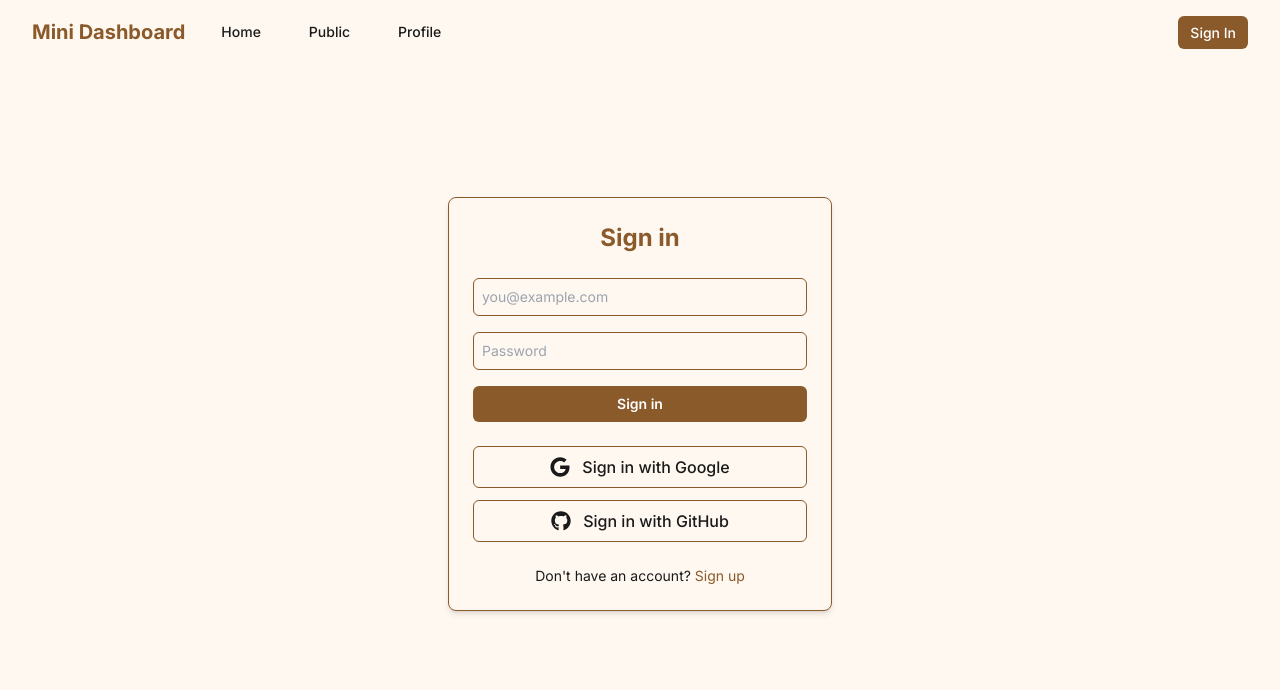
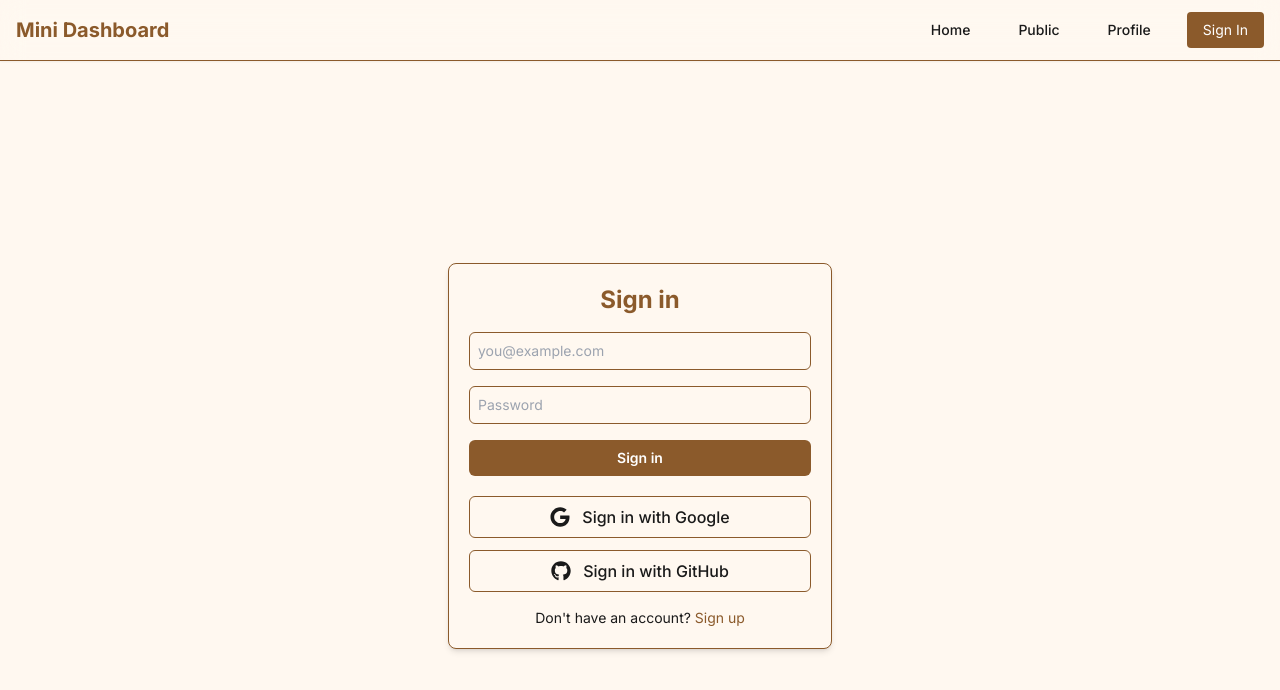
Before and after one commit to Wladyslaw13/Auth-Dashboard, a Next.js app: page /login in a window 1280 px wide. Shown: the top 690 px of the page. Built offline with nearby package versions, Linux system fonts and the light colour scheme; no server answers.

Commit message:
added mobile adaptability and accessibility

```diff
--- a/src/app/(pages)/login/page.tsx
+++ b/src/app/(pages)/login/page.tsx
@@ -54,25 +54,25 @@ export default function LoginPage() {
 				redirect: true,
 			})
 		} catch (err) {
-			setError(`An unexpected error occurred. Please try again. ${err}`)
+			setError(`An unexpected error occurred. ${err}`)
 			setLoading(false)
 		}
 	}
 
 	return (
-		<div className='flex h-[85vh] items-center justify-center bg-[var(--color-bg)] text-[var(--color-text)] transition-colors duration-300 p-4'>
-			<div className='w-full max-w-sm rounded-lg border border-[var(--color-accent)] bg-[var(--color-bg)] p-6 shadow-md space-y-6'>
-				<h2 className='text-center text-2xl font-bold text-[var(--color-accent)]'>
+		<div className='flex min-h-screen items-center justify-center bg-[var(--color-bg)] text-[var(--color-text)] p-4'>
+			<div className='w-full max-w-sm rounded-lg border border-[var(--color-accent)] bg-[var(--color-bg)] p-5 shadow-md'>
+				<h2 className='text-center text-2xl font-bold text-[var(--color-accent)] mb-4'>
 					Sign in
 				</h2>
 
-				{error && (
-					<div className='rounded-md bg-red-100 p-3 text-red-700 text-sm'>
-						{error}
-					</div>
-				)}
+				<form className='flex flex-col gap-4' onSubmit={handleSubmit}>
+					{error && (
+						<div className='rounded-md bg-red-100 p-2 text-red-700 text-sm'>
+							{error}
+						</div>
+					)}
 
-				<form className='space-y-4' onSubmit={handleSubmit}>
 					<input
 						id='email'
 						name='email'
@@ -81,7 +81,7 @@ export default function LoginPage() {
 						autoComplete='email'
 						value={email}
 						onChange={e => setEmail(e.target.value.trim())}
-						className='w-full rounded-md border border-[var(--color-accent)] bg-transparent p-2 text-sm focus:ring-1 focus:ring-[var(--color-accent)]'
+						className='w-full rounded-md border border-[var(--color-accent)] bg-transparent p-2 text-sm focus:outline-none focus-visible:ring-2 focus-visible:ring-[var(--color-accent)]'
 					/>
 					<input
 						id='password'
@@ -91,21 +91,23 @@ export default function LoginPage() {
 						autoComplete='current-password'
 						value={password}
 						onChange={e => setPassword(e.target.value)}
-						className='w-full rounded-md border border-[var(--color-accent)] bg-transparent p-2 text-sm focus:ring-1 focus:ring-[var(--color-accent)]'
+						className='w-full rounded-md border border-[var(--color-accent)] bg-transparent p-2 text-sm focus:outline-none focus-visible:ring-2 focus-visible:ring-[var(--color-accent)]'
 					/>
 
 					<button
 						type='submit'
 						disabled={loading}
-						className='w-full rounded-md bg-[var(--color-accent)] px-4 py-2 text-sm font-semibold text-white hover:opacity-90 disabled:opacity-70'
+						className='w-full rounded-md bg-[var(--color-accent)] px-4 py-2 text-sm font-semibold text-white transition-opacity hover:opacity-90 disabled:opacity-70 focus-visible:ring-2'
 					>
 						{loading ? 'Signing in...' : 'Sign in'}
 					</button>
 				</form>
 
-				<OAuthButtons />
+				<div className='mt-5'>
+					<OAuthButtons />
+				</div>
 
-				<p className='text-center text-sm'>
+				<p className='text-center text-sm mt-4'>
 					Don&apos;t have an account?{' '}
 					<Link
 						href='/register'
--- a/src/app/(pages)/register/page.tsx
+++ b/src/app/(pages)/register/page.tsx
@@ -52,28 +52,27 @@ export default function RegisterPage() {
 				const resJson = await response.json()
 				setError(resJson?.message || 'Registration failed')
 			}
-		} catch (error) {
-			setError(error instanceof Error ? error.message : 'An error occurred')
+		} catch (err) {
+			setError(err instanceof Error ? err.message : 'An error occurred')
 		} finally {
 			setLoading(false)
 		}
 	}
 
 	return (
-		<div className='flex h-[85vh] items-center justify-center bg-[var(--color-bg)] text-[var(--color-text)] transition-colors duration-300 p-4'>
-			<div className='w-full max-w-sm rounded-lg border border-[var(--color-accent)] bg-[var(--color-bg)] p-6 shadow-md space-y-6'>
-				<h2 className='text-center text-2xl font-bold text-[var(--color-accent)]'>
+		<div className='flex min-h-screen items-center justify-center bg-[var(--color-bg)] text-[var(--color-text)] p-4'>
+			<div className='w-full max-w-sm rounded-lg border border-[var(--color-accent)] bg-[var(--color-bg)] p-5 shadow-md'>
+				<h2 className='text-center text-2xl font-bold text-[var(--color-accent)] mb-4'>
 					Create account
 				</h2>
 
+				<form className='flex flex-col gap-4' onSubmit={handleSubmit}>
 					{error && (
-					<div className='rounded-md bg-red-100 p-3 text-red-700 text-sm'>
+						<div className='rounded-md bg-red-100 p-2 text-red-700 text-sm'>
 							{error}
 						</div>
 					)}
 
-				<form className='space-y-4' onSubmit={handleSubmit}>
-					<div className='space-y-3'>
 					<input
 						id='name'
 						name='name'
@@ -82,8 +81,9 @@ export default function RegisterPage() {
 						autoComplete='name'
 						value={name}
 						onChange={e => setName(e.target.value.trim())}
-							className='w-full rounded-md border border-[var(--color-accent)] bg-transparent p-2 text-sm focus:ring-1 focus:ring-[var(--color-accent)]'
+						className='w-full rounded-md border border-[var(--color-accent)] bg-transparent p-2 text-sm focus:outline-none focus-visible:ring-2 focus-visible:ring-[var(--color-accent)]'
 					/>
+
 					<input
 						id='email'
 						name='email'
@@ -92,8 +92,9 @@ export default function RegisterPage() {
 						autoComplete='email'
 						value={email}
 						onChange={e => setEmail(e.target.value.trim())}
-							className='w-full rounded-md border border-[var(--color-accent)] bg-transparent p-2 text-sm focus:ring-1 focus:ring-[var(--color-accent)]'
+						className='w-full rounded-md border border-[var(--color-accent)] bg-transparent p-2 text-sm focus:outline-none focus-visible:ring-2 focus-visible:ring-[var(--color-accent)]'
 					/>
+
 					<input
 						id='password'
 						name='password'
@@ -102,20 +103,19 @@ export default function RegisterPage() {
 						autoComplete='new-password'
 						value={password}
 						onChange={e => setPassword(e.target.value.trim())}
-							className='w-full rounded-md border border-[var(--color-accent)] bg-transparent p-2 text-sm focus:ring-1 focus:ring-[var(--color-accent)]'
+						className='w-full rounded-md border border-[var(--color-accent)] bg-transparent p-2 text-sm focus:outline-none focus-visible:ring-2 focus-visible:ring-[var(--color-accent)]'
 					/>
-					</div>
 
 					<button
 						type='submit'
 						disabled={loading}
-						className='w-full rounded-md bg-[var(--color-accent)] px-4 py-2 text-sm font-semibold text-white hover:opacity-90 disabled:opacity-70'
+						className='w-full rounded-md bg-[var(--color-accent)] px-4 py-2 text-sm font-semibold text-white transition-opacity hover:opacity-90 disabled:opacity-70 focus-visible:ring-2'
 					>
 						{loading ? 'Creating account...' : 'Sign up'}
 					</button>
 				</form>
 
-				<p className='text-center text-sm'>
+				<p className='text-center text-sm mt-4'>
 					Already have an account?{' '}
 					<Link
 						href='/login'
--- a/src/components/NavBar.tsx
+++ b/src/components/NavBar.tsx
@@ -3,69 +3,162 @@
 import { signOut, useSession } from 'next-auth/react'
 import Link from 'next/link'
 import { usePathname } from 'next/navigation'
+import { useEffect, useRef, useState } from 'react'
+import { HiMenu, HiX } from 'react-icons/hi'
 
 export default function NavBar() {
+	const { data: session } = useSession()
 	const pathname = usePathname()
-	const { data: session } = useSession()
+	const [isOpen, setIsOpen] = useState(false)
+	const sidebarRef = useRef(null)
+
+	useEffect(() => {
+		const handleClickOutside = (e: MouseEvent) => {
+			if (
+				sidebarRef.current &&
+				!(sidebarRef.current as HTMLElement).contains(e.target as Node)
+			) {
+				setIsOpen(false)
+			}
+		}
+		document.addEventListener('mousedown', handleClickOutside)
+		return () => document.removeEventListener('mousedown', handleClickOutside)
+	}, [])
 
 	return (
-		<nav className='bg-[var(--color-bg)] shadow'>
-			<div className='mx-auto max-w-7xl px-4 sm:px-6 lg:px-8'>
-				<div className='flex h-16 justify-between items-center'>
-					<div className='flex items-center space-x-6'>
+		<>
+			<nav className='fixed top-0 left-0 w-full z-30 backdrop-blur-md bg-[var(--color-bg)/80] border-b border-[var(--color-accent)] shadow-sm'>
+				<div className='flex items-center justify-between max-w-7xl mx-auto px-4 py-3'>
 					<span className='text-xl font-bold text-[var(--color-accent)]'>
 						Mini Dashboard
 					</span>
+					<button
+						className='text-2xl text-[var(--color-accent)] md:hidden'
+						onClick={() => setIsOpen(true)}
+						aria-label='Open menu'
+					>
+						<HiMenu />
+					</button>
+					<div className='hidden md:flex space-x-6'>
+						<NavLinks pathname={pathname} />
+						{session ? (
+							<button
+								onClick={() => signOut({ callbackUrl: '/' })}
+								className='rounded bg-red-600 px-4 py-2 text-sm text-white hover:bg-red-500'
+							>
+								Sign Out
+							</button>
+						) : (
+							<Link
+								href='/login'
+								className='rounded bg-[var(--color-accent)] px-4 py-2 text-sm text-white hover:opacity-90'
+							>
+								Sign In
+							</Link>
+						)}
+					</div>
+				</div>
+			</nav>
+
+			{/* Push down content */}
+			<div className='h-[64px] md:h-[56px]' />
+
+			{/* Sidebar and overlay */}
+			<div
+				className={`fixed inset-0 z-40 transition-all duration-300 ${
+					isOpen ? 'bg-black/40 visible' : 'invisible'
+				}`}
+			>
+				<aside
+					ref={sidebarRef}
+					className={`fixed top-0 left-0 h-full w-64 bg-[var(--color-bg)] shadow-lg transform transition-transform duration-300 z-50 ${
+						isOpen ? 'translate-x-0' : '-translate-x-full'
+					}`}
+				>
+					<div className='flex items-center justify-between p-4 border-b border-[var(--color-accent)]'>
+						<span className='font-bold text-[var(--color-accent)] text-lg'>
+							Menu
+						</span>
+						<button
+							onClick={() => setIsOpen(false)}
+							className='text-2xl text-[var(--color-accent)]'
+							aria-label='Close menu'
+						>
+							<HiX />
+						</button>
+					</div>
+					<div className='p-4 space-y-4'>
+						<NavLinks pathname={pathname} onNavigate={() => setIsOpen(false)} />
+						{session ? (
+							<button
+								onClick={() => {
+									signOut({ callbackUrl: '/' })
+									setIsOpen(false)
+								}}
+								className='w-full rounded bg-red-600 px-4 py-2 text-sm text-white hover:bg-red-500'
+							>
+								Sign Out
+							</button>
+						) : (
+							<Link
+								href='/login'
+								onClick={() => setIsOpen(false)}
+								className='block rounded bg-[var(--color-accent)] px-4 py-2 text-sm text-white hover:opacity-90'
+							>
+								Sign In
+							</Link>
+						)}
+					</div>
+				</aside>
+			</div>
+		</>
+	)
+}
+
+function NavLinks({
+	pathname,
+	onNavigate,
+}: {
+	pathname: string
+	onNavigate?: () => void
+}) {
+	const baseLink =
+		'block px-3 py-2 text-sm font-medium hover:text-[var(--color-accent)]'
+	return (
+		<>
 			<Link
 				href='/'
-							className={`px-3 py-2 text-sm font-medium ${
+				onClick={onNavigate}
+				className={`${baseLink} ${
 					pathname === '/'
 						? 'text-[var(--color-accent)]'
-									: 'text-[var(--color-text)] hover:text-[var(--color-accent)]'
+						: 'text-[var(--color-text)]'
 				}`}
 			>
 				Home
 			</Link>
 			<Link
 				href='/public'
-							className={`px-3 py-2 text-sm font-medium ${
+				onClick={onNavigate}
+				className={`${baseLink} ${
 					pathname === '/public'
 						? 'text-[var(--color-accent)]'
-									: 'text-[var(--color-text)] hover:text-[var(--color-accent)]'
+						: 'text-[var(--color-text)]'
 				}`}
 			>
 				Public
 			</Link>
 			<Link
 				href='/profile'
-							className={`px-3 py-2 text-sm font-medium ${
+				onClick={onNavigate}
+				className={`${baseLink} ${
 					pathname === '/profile'
 						? 'text-[var(--color-accent)]'
-									: 'text-[var(--color-text)] hover:text-[var(--color-accent)]'
+						: 'text-[var(--color-text)]'
 				}`}
 			>
 				Profile
 			</Link>
-					</div>
-					<div>
-						{session ? (
-							<button
-								onClick={() => signOut({ callbackUrl: '/' })}
-								className='rounded-md bg-red-600 px-3 py-2 text-sm font-medium text-white hover:bg-red-500'
-							>
-								Sign Out
-							</button>
-						) : (
-							<Link
-								href='/login'
-								className='rounded-md bg-[var(--color-accent)] px-3 py-2 text-sm font-medium text-white hover:opacity-90'
-							>
-								Sign In
-							</Link>
-						)}
-					</div>
-				</div>
-			</div>
-		</nav>
+		</>
 	)
 }
--- a/src/components/OAuthButtons.tsx
+++ b/src/components/OAuthButtons.tsx
@@ -5,10 +5,15 @@ import { FaGithub, FaGoogle } from 'react-icons/fa'
 
 export default function OAuthButtons() {
 	return (
-		<div className='w-full max-w-sm space-y-3'>
+		<div
+			className='w-full max-w-sm space-y-3'
+			role='group'
+			aria-label='Social sign-in options'
+		>
 			<button
 				onClick={() => signIn('google', { callbackUrl: '/profile' })}
-				className='flex w-full items-center justify-center gap-3 rounded-md border border-[var(--color-accent)] bg-[var(--color-bg)] px-4 py-2 text-[var(--color-text)] transition-colors duration-200 hover:bg-[var(--color-accent)] hover:text-white'
+				className='flex w-full items-center justify-center gap-3 rounded-md border border-[var(--color-accent)] bg-[var(--color-bg)] px-4 py-2 text-[var(--color-text)] transition-colors duration-200 hover:bg-[var(--color-accent)] hover:text-white focus:outline-none focus-visible:ring-2 focus-visible:ring-[var(--color-accent)]'
+				aria-label='Sign in with Google'
 			>
 				<FaGoogle className='text-xl' />
 				<span className='font-medium'>Sign in with Google</span>
@@ -16,7 +21,8 @@ export default function OAuthButtons() {
 
 			<button
 				onClick={() => signIn('github', { callbackUrl: '/profile' })}
-				className='flex w-full items-center justify-center gap-3 rounded-md border border-[var(--color-accent)] bg-[var(--color-bg)] px-4 py-2 text-[var(--color-text)] transition-colors duration-200 hover:bg-[var(--color-accent)] hover:text-white'
+				className='flex w-full items-center justify-center gap-3 rounded-md border border-[var(--color-accent)] bg-[var(--color-bg)] px-4 py-2 text-[var(--color-text)] transition-colors duration-200 hover:bg-[var(--color-accent)] hover:text-white focus:outline-none focus-visible:ring-2 focus-visible:ring-[var(--color-accent)]'
+				aria-label='Sign in with GitHub'
 			>
 				<FaGithub className='text-xl' />
 				<span className='font-medium'>Sign in with GitHub</span>
```
Also changed, not shown: src/app/(pages)/profile/page.tsx (+18 -14 lines), src/app/(pages)/public/page.tsx (+8 -8 lines), src/app/not-found.tsx (+5 -3 lines), src/app/page.tsx (+9 -9 lines). Lines whose indentation alone changed are shown as unchanged.
